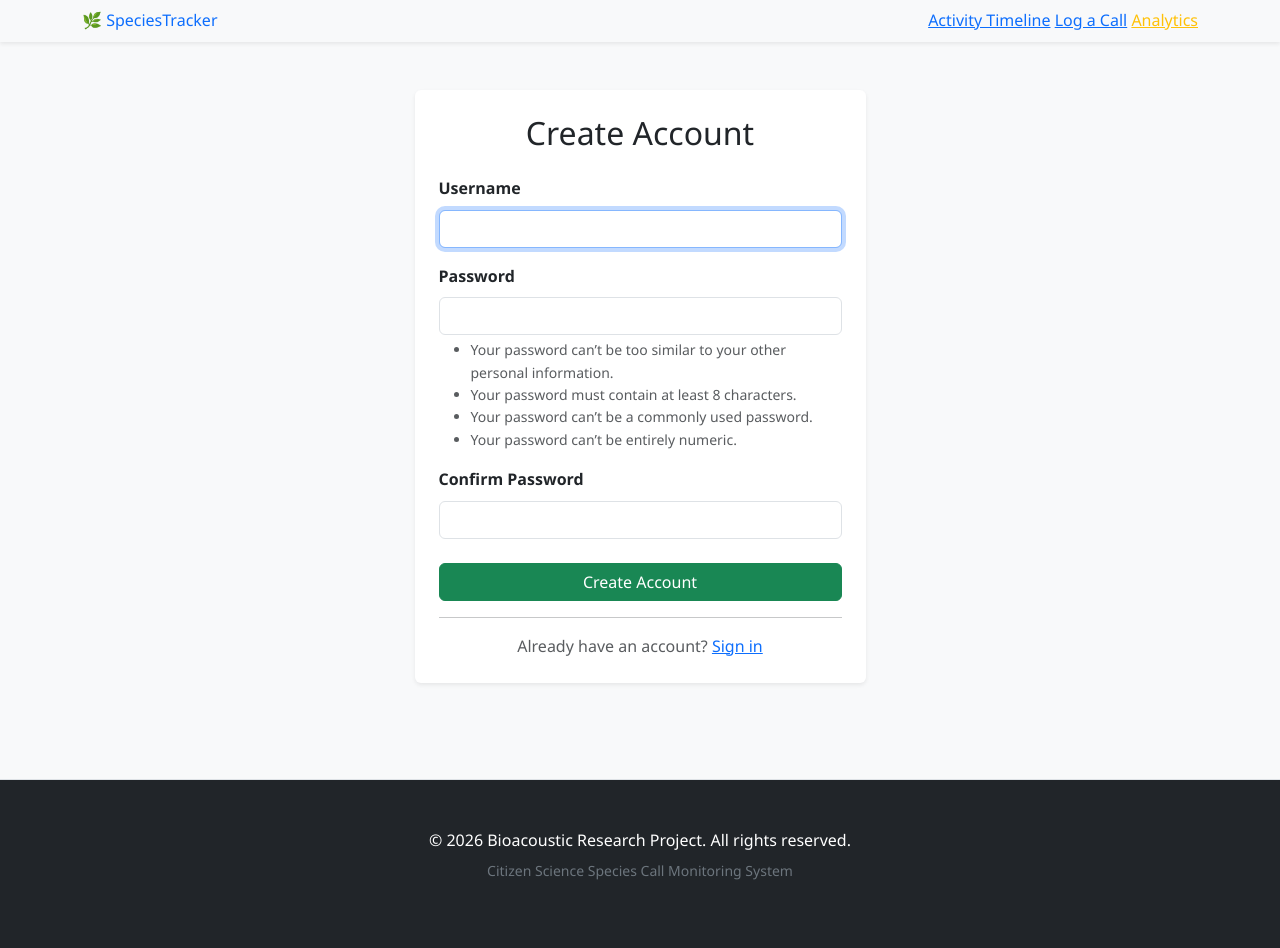
After one commit to sArcane/Group6-HIT237-Repository, a Django app: page /accounts/register/ in a window 1280 px wide. The commit adds this page. Run offline with Django 5.2, Linux system fonts and the light colour scheme.

Commit message:
Add login/register pages, open permissions for normal users, clickable cards, sticky footer, delete recording for superusers

```diff
--- a/Assessment 2/blog_app/services.py
+++ b/Assessment 2/blog_app/services.py
@@ -56,7 +56,7 @@ def flag_recording(*, user, recording_id, anomaly_type, description=""):
     flagged with the same anomaly type by the same user.
     Returns the newly created AnomalyFlag instance.
     """
-    if not RecordingAccessPolicy.can_review_recordings(user):
+    if not RecordingAccessPolicy.can_flag_recording(user):
         raise PermissionDenied("You do not have permission to flag recordings.")
 
     with transaction.atomic():
--- a/Assessment 2/blog_app/static/blog_app/styles.css
+++ b/Assessment 2/blog_app/static/blog_app/styles.css
@@ -4,6 +4,13 @@ body {
     background-color: #f8f9fa;
     color: #333;
     line-height: 1.6;
+    display: flex;
+    flex-direction: column;
+    min-height: 100vh;
+}
+
+main {
+    flex: 1;
 }
 
 /* Navigation adjustments */
--- a/Assessment 2/blog_app/urls.py
+++ b/Assessment 2/blog_app/urls.py
@@ -7,6 +7,8 @@ from .views import (
     FlagRecordingView,
     ReviewRecordingView,
     SpeciesAnalyticsView,
+    RegisterView,
+    RecordingDeleteView,
 )
 
 app_name = 'blog_app'
@@ -18,4 +20,6 @@ urlpatterns = [
     path('recordings/<int:pk>/flag/', FlagRecordingView.as_view(), name='recording-flag'),
     path('recordings/<int:pk>/review/', ReviewRecordingView.as_view(), name='recording-review'),
     path('analytics/species/', SpeciesAnalyticsView.as_view(), name='species-analytics'),
+    path('accounts/register/', RegisterView.as_view(), name='register'),
+    path('recordings/<int:pk>/delete/', RecordingDeleteView.as_view(), name='recording-delete'),
 ]
--- a/Assessment 2/blog_app/views.py
+++ b/Assessment 2/blog_app/views.py
@@ -1,4 +1,5 @@
 from django.contrib import messages
+from django.contrib.auth.forms import UserCreationForm
 from django.core.exceptions import PermissionDenied, ValidationError
 from django.db.models import Avg, Count, Q
 from django.http import Http404
@@ -32,8 +33,6 @@ class RecordingListView(LoginRequiredMixin, RecordingQuerysetMixin, View):
 				pass
 
 		if request.GET.get('flagged_only') == 'true':
-			if not RecordingAccessPolicy.can_review_recordings(request.user):
-				raise PermissionDenied('You do not have permission to review flagged recordings.')
 			queryset = queryset.flagged_or_anomalous()
 
 		species_id = request.GET.get('species')
@@ -148,3 +147,34 @@ class SpeciesAnalyticsView(LoginRequiredMixin, View):
 		}
 
 		return render(request, 'analytics.html', context)
+
+
+class RegisterView(View):
+	def get(self, request):
+		if request.user.is_authenticated:
+			return redirect('blog_app:recording-list')
+		form = UserCreationForm()
+		return render(request, 'registration/register.html', {'form': form})
+
+	def post(self, request):
+		if request.user.is_authenticated:
+			return redirect('blog_app:recording-list')
+		form = UserCreationForm(request.POST)
+		if form.is_valid():
+			form.save()
+			messages.success(request, 'Account created! You can now sign in.')
+			return redirect('login')
+		return render(request, 'registration/register.html', {'form': form})
+
+
+class RecordingDeleteView(LoginRequiredMixin, View):
+	def post(self, request, pk):
+		if not request.user.is_superuser:
+			raise PermissionDenied('Only administrators can delete recordings.')
+		try:
+			recording = Recording.objects.get(pk=pk)
+			recording.delete()
+			messages.success(request, 'Recording deleted successfully.')
+		except Recording.DoesNotExist:
+			raise Http404('Recording not found.')
+		return redirect('blog_app:recording-list')
--- a/Assessment 2/project_blog/settings.py
+++ b/Assessment 2/project_blog/settings.py
@@ -126,6 +126,8 @@ STATICFILES_DIRS = [BASE_DIR / 'blog_app' / 'static']
 MEDIA_URL = 'media/'
 MEDIA_ROOT = BASE_DIR / 'media'
 
-LOGIN_URL = '/admin/login/'
+LOGIN_URL = '/accounts/login/'
+LOGIN_REDIRECT_URL = '/recordings/'
+LOGOUT_REDIRECT_URL = '/accounts/login/'
 
 DEFAULT_AUTO_FIELD = 'django.db.models.BigAutoField'
--- a/Assessment 2/project_blog/urls.py
+++ b/Assessment 2/project_blog/urls.py
@@ -22,6 +22,7 @@ from django.views.generic import RedirectView
 
 urlpatterns = [
     path('admin/', admin.site.urls),
+    path('accounts/', include('django.contrib.auth.urls')),
     path('api/', include(('blog_app.urls', 'blog_app'), namespace='blog_app_api')),
     path('', RedirectView.as_view(url='/recordings/', permanent=False), name='home'),
     path('', include(('blog_app.urls', 'blog_app'), namespace='blog_app')),
--- a/Assessment 2/templates/base.html
+++ b/Assessment 2/templates/base.html
@@ -10,7 +10,7 @@
     <link href="https://cdn.jsdelivr.net/npm/bootstrap@5.3.0/dist/css/bootstrap.min.css" rel="stylesheet">
 
     <!-- 2. Your Custom CSS: This handles the scientific audio player and custom colors -->
-    <link rel="stylesheet" href="{% static 'blog_app/styles.css' %}">
+    <link rel="stylesheet" href="{% static 'blog_app/styles.css' %}?v=2">
 </head>
 <body>
     <header>
@@ -23,6 +23,13 @@
                     <a href="{% url 'blog_app:recording-list' %}" class="navbar-link">Activity Timeline</a>
                     <a href="{% url 'blog_app:recording-create' %}" class="navbar-link">Log a Call</a>
                     <a href="{% url 'blog_app:species-analytics' %}" class="navbar-link text-warning">Analytics</a>
+                    {% if user.is_authenticated %}
+                    <span class="navbar-link text-secondary">{{ user.username }}</span>
+                    <form method="post" action="{% url 'logout' %}" class="d-inline ms-2">
+                        {% csrf_token %}
+                        <button type="submit" class="btn btn-sm btn-danger">Logout</button>
+                    </form>
+                    {% endif %}
                 </div>
             </div>
         </nav>
--- /dev/null
+++ b/Assessment 2/templates/registration/register.html
@@ -0,0 +1,70 @@
+{% extends "base.html" %}
+
+{% block title %}Create Account – Species Call Tracker{% endblock %}
+
+{% block content %}
+<div class="row justify-content-center">
+    <div class="col-md-5">
+        <div class="card shadow-sm border-0">
+            <div class="card-body p-4">
+                <h2 class="card-title mb-4 text-center">Create Account</h2>
+
+                {% if form.errors %}
+                <div class="alert alert-danger">
+                    Please fix the errors below.
+                </div>
+                {% endif %}
+
+                <form method="post">
+                    {% csrf_token %}
+
+                    <div class="mb-3">
+                        <label for="{{ form.username.id_for_label }}" class="form-label fw-semibold">Username</label>
+                        <input type="text"
+                               name="{{ form.username.html_name }}"
+                               id="{{ form.username.id_for_label }}"
+                               class="form-control {% if form.username.errors %}is-invalid{% endif %}"
+                               autofocus
+                               autocomplete="username">
+                        {% for error in form.username.errors %}
+                        <div class="invalid-feedback">{{ error }}</div>
+                        {% endfor %}
+                    </div>
+
+                    <div class="mb-3">
+                        <label for="{{ form.password1.id_for_label }}" class="form-label fw-semibold">Password</label>
+                        <input type="password"
+                               name="{{ form.password1.html_name }}"
+                               id="{{ form.password1.id_for_label }}"
+                               class="form-control {% if form.password1.errors %}is-invalid{% endif %}"
+                               autocomplete="new-password">
+                        {% for error in form.password1.errors %}
+                        <div class="invalid-feedback">{{ error }}</div>
+                        {% endfor %}
+                        <div class="form-text text-muted">{{ form.password1.help_text }}</div>
+                    </div>
+
+                    <div class="mb-4">
+                        <label for="{{ form.password2.id_for_label }}" class="form-label fw-semibold">Confirm Password</label>
+                        <input type="password"
+                               name="{{ form.password2.html_name }}"
+                               id="{{ form.password2.id_for_label }}"
+                               class="form-control {% if form.password2.errors %}is-invalid{% endif %}"
+                               autocomplete="new-password">
+                        {% for error in form.password2.errors %}
+                        <div class="invalid-feedback">{{ error }}</div>
+                        {% endfor %}
+                    </div>
+
+                    <button type="submit" class="btn btn-success w-100">Create Account</button>
+                </form>
+
+                <hr class="my-3">
+                <p class="text-center mb-0 text-muted">
+                    Already have an account? <a href="{% url 'login' %}">Sign in</a>
+                </p>
+            </div>
+        </div>
+    </div>
+</div>
+{% endblock %}
```
Also changed, not shown: Assessment 2/blog_app/authorization.py (+7 -9 lines), Assessment 2/blog_app/templates/recording_detail.html (+31 -11 lines), Assessment 2/blog_app/templates/recording_list.html (+2 -8 lines), Assessment 2/templates/registration/login.html (added, +52 -0 lines).
